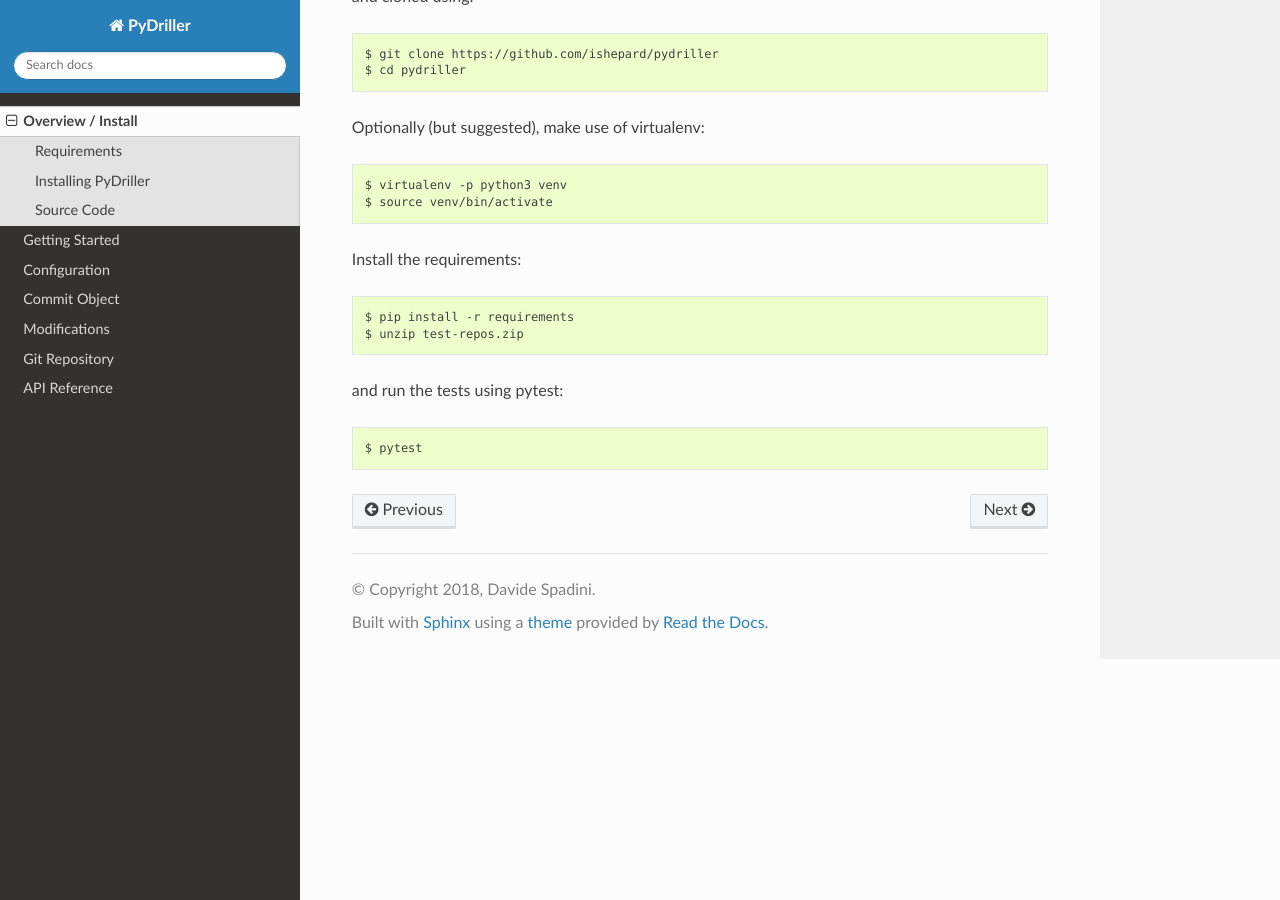
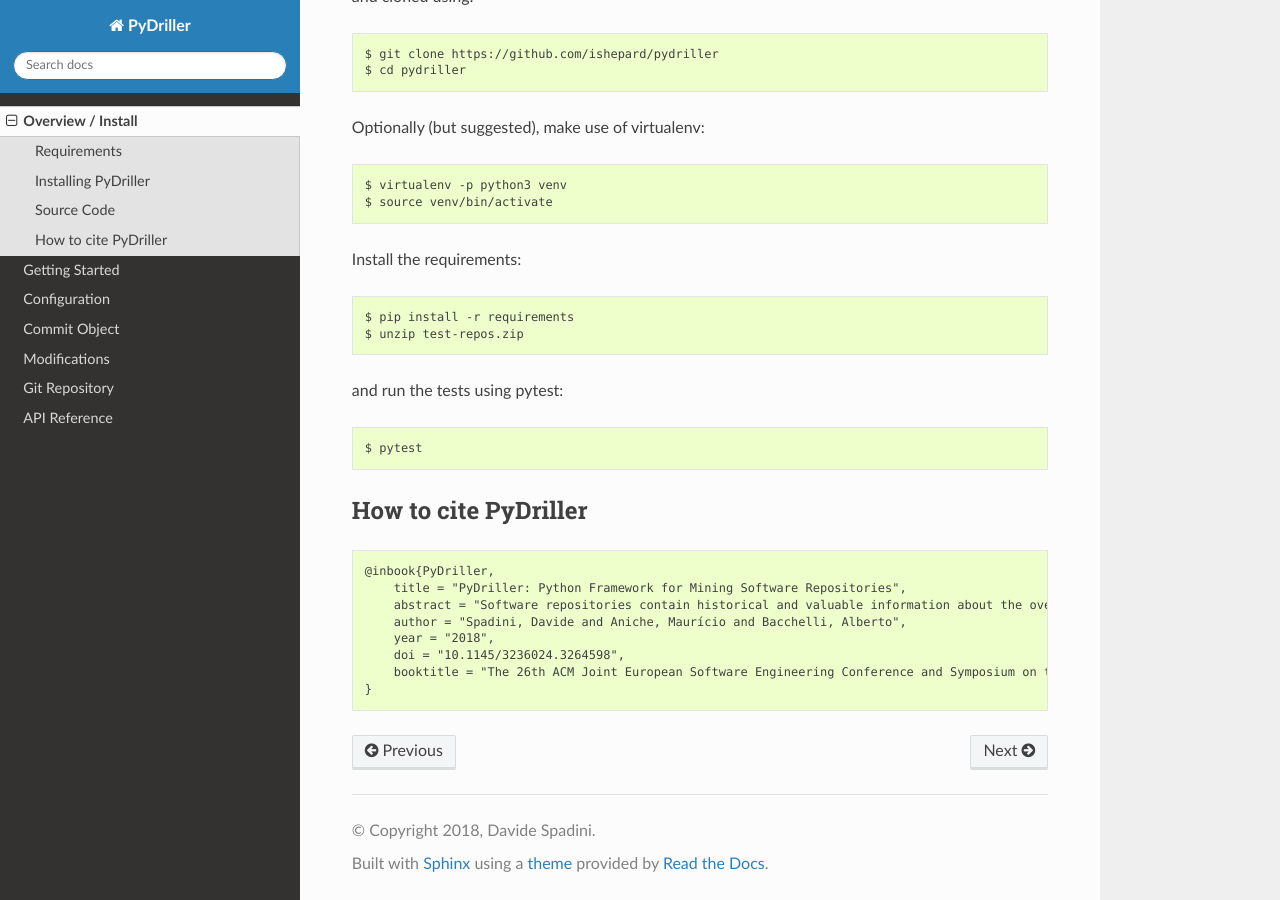
Before and after one commit to ishepard/pydriller, a Sphinx documentation site: the page built from docs/intro.rst, in a window 1280 px wide and 900 px high, scrolled down 1142 px. Built offline with Sphinx 7.4.7 and the Read the Docs theme 2.0.0, drawn with Linux system fonts in a browser that asks for light colours.

Commit message:
add citation to documentation

```diff
--- a/docs/intro.rst
+++ b/docs/intro.rst
@@ -59,3 +59,17 @@
 and run the tests using pytest::
 
     $ pytest
+
+How to cite PyDriller
+=====================
+
+.. sourcecode:: none
+
+    @inbook{PyDriller,
+        title = "PyDriller: Python Framework for Mining Software Repositories",
+        abstract = "Software repositories contain historical and valuable information about the overall development of software systems. Mining software repositories (MSR) is nowadays considered one of the most interesting growing fields within software engineering. MSR focuses on extracting and analyzing data available in software repositories to uncover interesting, useful, and actionable information about the system. Even though MSR plays an important role in software engineering research, few tools have been created and made public to support developers in extracting information from Git repository. In this paper, we present PyDriller, a Python Framework that eases the process of mining Git. We compare our tool against the state-of-the-art Python Framework GitPython, demonstrating that PyDriller can achieve the same results with, on average, 50% less LOC and significantly lower complexity.URL: https://github.com/ishepard/pydrillerMaterials: https://doi.org/10.5281/zenodo.1327363Pre-print: https://doi.org/10.5281/zenodo.1327411",
+        author = "Spadini, Davide and Aniche, Maurício and Bacchelli, Alberto",
+        year = "2018",
+        doi = "10.1145/3236024.3264598",
+        booktitle = "The 26th ACM Joint European Software Engineering Conference and Symposium on the Foundations of Software Engineering (ESEC/FSE)",
+    }
```
